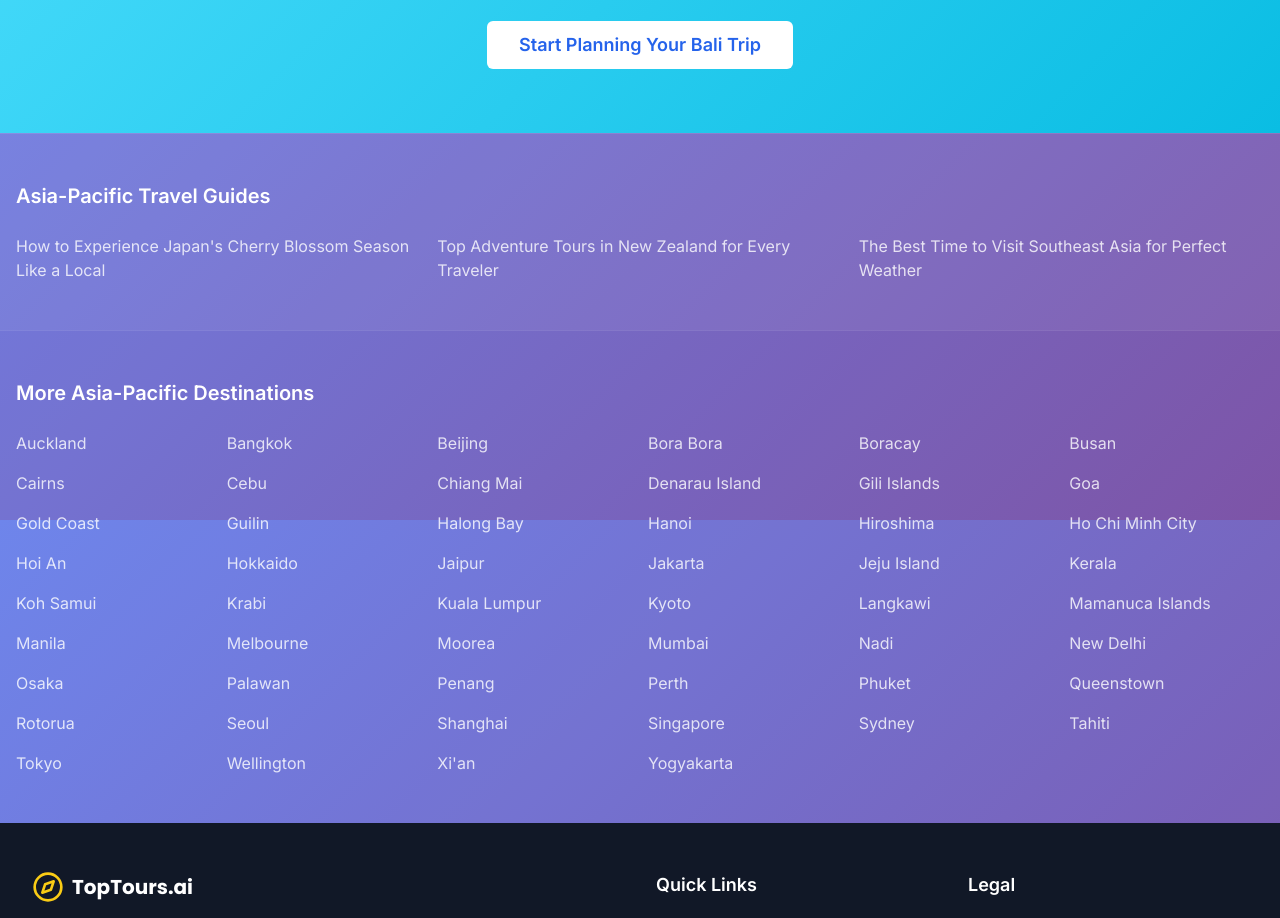
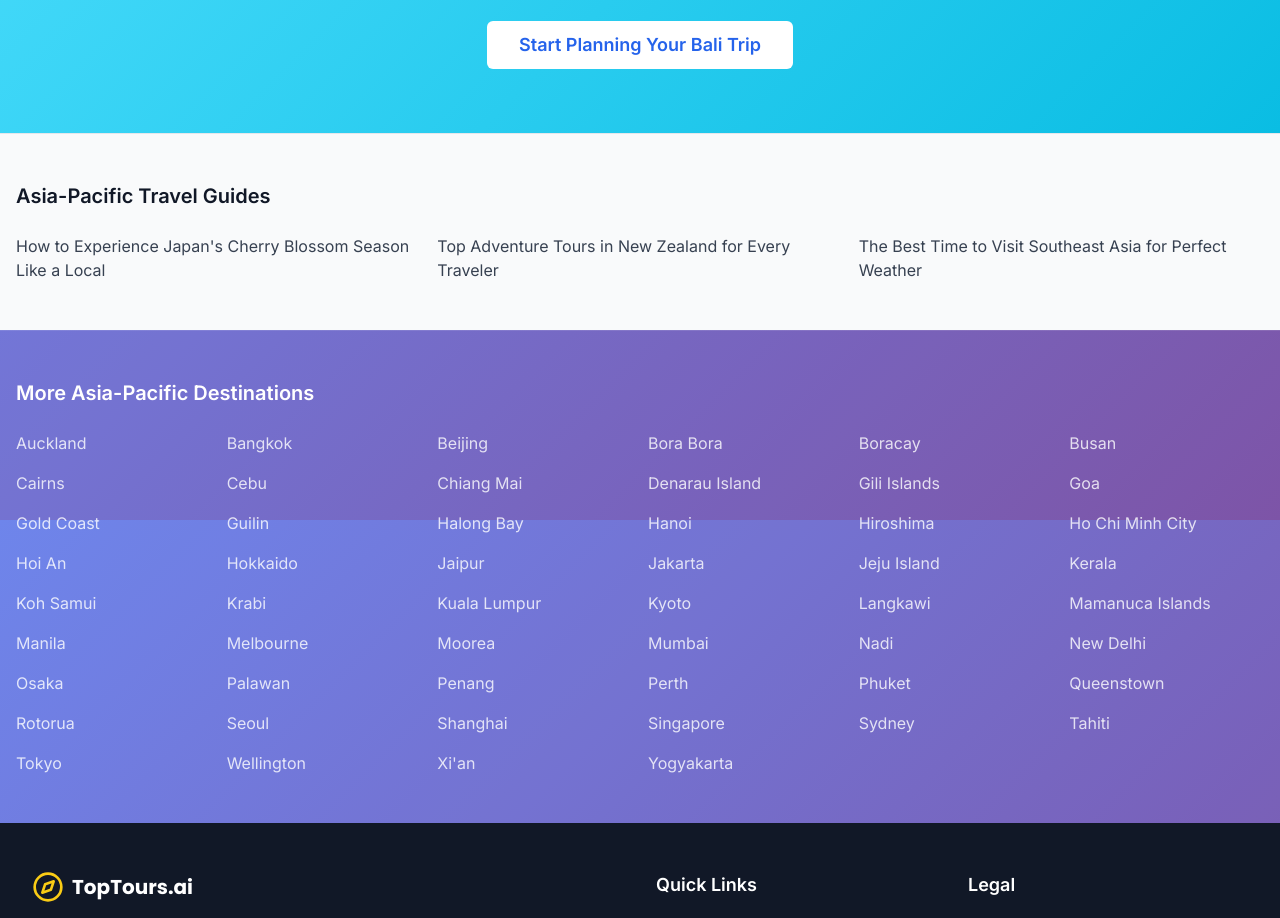
Before and after one commit to 2xGen/toptours, a Next.js app: page /destinations/bali in a window 1280 px wide. Shown: the part 4280-5198 px from the top of the page. Built offline with nearby package versions, Linux system fonts and the light colour scheme; no server answers.

Commit message:
Change travel guides section background to gray to differentiate from destinations section

```diff
--- a/app/destinations/[id]/DestinationDetailClient.jsx
+++ b/app/destinations/[id]/DestinationDetailClient.jsx
@@ -571,9 +571,9 @@ export default function DestinationDetailClient({ destination }) {
 
         {/* Related Travel Guides Section */}
         {relatedGuides.length > 0 && (
-          <section className="py-12 px-4 bg-white/10 border-t border-white/10">
+          <section className="py-12 px-4 bg-gray-50 border-t border-gray-200">
             <div className="max-w-7xl mx-auto">
-              <h3 className="text-xl font-semibold text-white mb-6">
+              <h3 className="text-xl font-semibold text-gray-900 mb-6">
                 {safeDestination.category} Travel Guides
               </h3>
               <div className="grid grid-cols-1 md:grid-cols-2 lg:grid-cols-3 gap-4">
@@ -581,7 +581,7 @@ export default function DestinationDetailClient({ destination }) {
                   <Link
                     key={guide.id}
                     href={`/travel-guides/${guide.id}`}
-                    className="text-white/80 hover:text-white transition-colors duration-200 hover:underline"
+                    className="text-gray-700 hover:text-blue-600 transition-colors duration-200 hover:underline"
                   >
                     {guide.title}
                   </Link>
```
